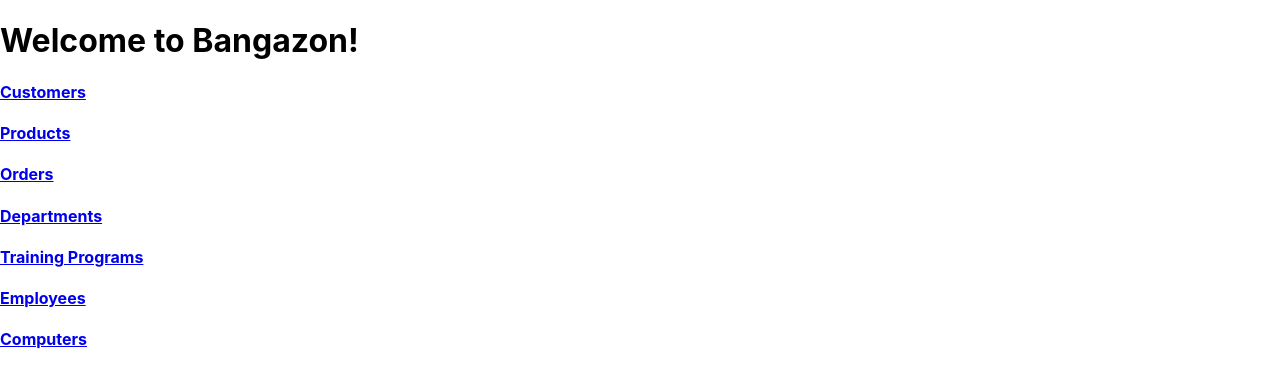
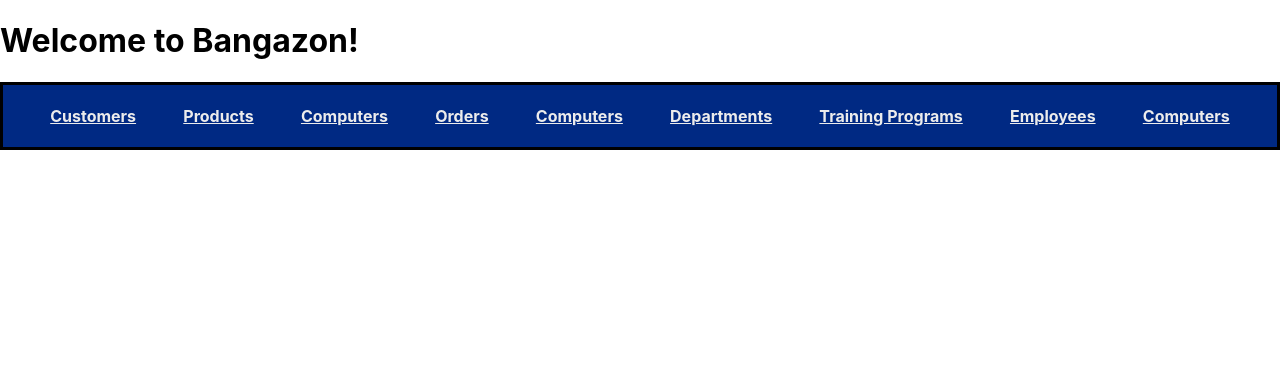
Before and after one commit to blathering-barnacles/Bangazon-3-Front_End, a React (Create React App) app: page / in a window 1280 px wide. Shown: the top 388 px of the page. Built offline with nearby package versions, Linux system fonts and the light colour scheme.

Commit message:
bare bones nav bar is good to go

```diff
--- a/src/components/nav/index.css
+++ b/src/components/nav/index.css
@@ -0,0 +1,17 @@
+.navBar {
+  display: flex;
+  justify-content: space-evenly;
+  border: 3px solid black;
+  /* background-color: rgb(174, 197, 247); */
+  background-color: rgb(0, 41, 131);
+
+}
+
+a{
+  color: rgb(236, 236, 236);
+}
+
+a:hover{
+  color: rgb(160, 160, 160);
+
+}
--- a/src/components/nav/index.js
+++ b/src/components/nav/index.js
@@ -1,4 +1,5 @@
 import React, { Component } from 'react'
+import './index.css'
 
 
 export default class NavBar extends Component {
@@ -9,10 +10,12 @@ export default class NavBar extends Component {
     return (
 
       <React.Fragment>
-        <nav>
+        <nav className="navBar">
           <a href="http://localhost:3000/customers"><h4>Customers</h4></a>
           <a href="http://localhost:3000/products"><h4>Products</h4></a>
+          <a href="http://localhost:3000/product-types"><h4>Computers</h4></a>
           <a href="http://localhost:3000/orders"><h4>Orders</h4></a>
+          <a href="http://localhost:3000/payment-types"><h4>Computers</h4></a>
           <a href="http://localhost:3000/departments"><h4>Departments</h4></a>
           <a href="http://localhost:3000/training-programs"><h4>Training Programs</h4></a>
           <a href="http://localhost:3000/employees"><h4>Employees</h4></a>
```
